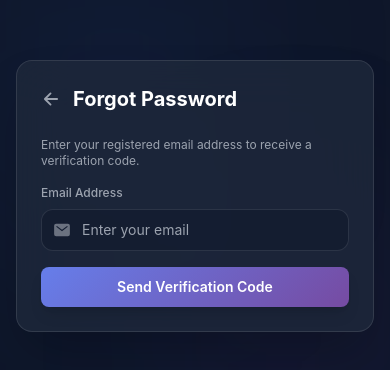
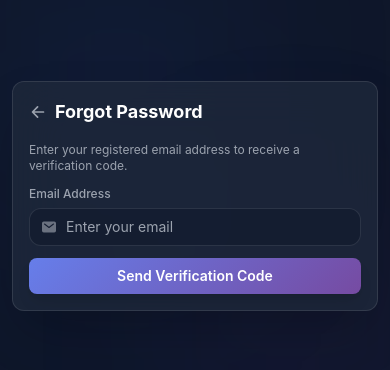
Before and after one commit to himanshuraj108/Apna_Lakshay_LMS, a React (Vite) app in the folder frontend/: page /forgot-password in a window 390 px wide. Shown: the part 226-596 px from the top of the page. Built offline with nearby package versions, Linux system fonts and the light colour scheme; no server answers.

Commit message:
Fix mobile responsiveness for ForgotPassword and ViewSeats pages

```diff
--- a/frontend/src/pages/ForgotPassword.jsx
+++ b/frontend/src/pages/ForgotPassword.jsx
@@ -82,7 +82,7 @@ const ForgotPassword = () => {
     };
 
     return (
-        <div className="min-h-screen relative flex items-center justify-center overflow-hidden bg-[#0f172a] p-4 sm:p-6 md:p-8">
+        <div className="min-h-screen relative flex items-center justify-center overflow-hidden bg-[#0f172a] p-3 sm:p-6 md:p-8">
             {/* Background elements similar to Login */}
             <div className="absolute inset-0 overflow-hidden">
                 <div className="absolute top-[20%] left-[10%] w-[40%] h-[40%] rounded-full bg-blue-600/10 blur-[100px]" />
@@ -92,14 +92,14 @@ const ForgotPassword = () => {
             <motion.div
                 initial={{ opacity: 0, y: 20 }}
                 animate={{ opacity: 1, y: 0 }}
-                className="w-full max-w-md relative z-10"
+                className="w-full max-w-[95vw] sm:max-w-md relative z-10"
             >
-                <div className="bg-[#1e293b]/80 backdrop-blur-xl border border-white/10 rounded-2xl sm:rounded-3xl p-6 sm:p-8 shadow-2xl">
-                    <div className="mb-6 flex items-center gap-3 sm:gap-4">
-                        <Link to="/login" className="text-gray-400 hover:text-white transition-colors">
-                            <IoArrowBack size={20} className="sm:w-6 sm:h-6" />
+                <div className="bg-[#1e293b]/80 backdrop-blur-xl border border-white/10 rounded-xl sm:rounded-2xl md:rounded-3xl p-4 sm:p-6 md:p-8 shadow-2xl">
+                    <div className="mb-4 sm:mb-6 flex items-center gap-2 sm:gap-3 md:gap-4">
+                        <Link to="/login" className="text-gray-400 hover:text-white transition-colors flex-shrink-0">
+                            <IoArrowBack size={18} className="sm:w-5 sm:h-5 md:w-6 md:h-6" />
                         </Link>
-                        <h2 className="text-xl sm:text-2xl font-bold text-white">
+                        <h2 className="text-lg sm:text-xl md:text-2xl font-bold text-white">
                             {step === 1 && 'Forgot Password'}
                             {step === 2 && 'Verify OTP'}
                             {step === 3 && 'Reset Password'}
@@ -107,14 +107,14 @@ const ForgotPassword = () => {
                     </div>
 
                     {error && (
-                        <div className="bg-red-500/10 border border-red-500/20 text-red-400 px-3 sm:px-4 py-2.5 sm:py-3 rounded-xl text-xs sm:text-sm mb-4 sm:mb-6">
+                        <div className="bg-red-500/10 border border-red-500/20 text-red-400 px-3 sm:px-4 py-2 sm:py-2.5 md:py-3 rounded-xl text-xs sm:text-sm mb-3 sm:mb-4 md:mb-6">
                             {error}
                         </div>
                     )}
 
                     {success && (
-                        <div className="bg-green-500/10 border border-green-500/20 text-green-400 px-3 sm:px-4 py-2.5 sm:py-3 rounded-xl text-xs sm:text-sm mb-4 sm:mb-6 flex items-center gap-2">
-                            <IoCheckmarkCircle size={16} className="sm:w-[18px] sm:h-[18px] flex-shrink-0" /> {success}
+                        <div className="bg-green-500/10 border border-green-500/20 text-green-400 px-3 sm:px-4 py-2 sm:py-2.5 md:py-3 rounded-xl text-xs sm:text-sm mb-3 sm:mb-4 md:mb-6 flex items-center gap-2">
+                            <IoCheckmarkCircle size={14} className="sm:w-4 sm:h-4 flex-shrink-0" /> {success}
                         </div>
                     )}
 
@@ -126,24 +126,24 @@ const ForgotPassword = () => {
                                 animate={{ opacity: 1, x: 0 }}
                                 exit={{ opacity: 0, x: -20 }}
                                 onSubmit={handleSendOTP}
-                                className="space-y-4 sm:space-y-6"
+                                className="space-y-3 sm:space-y-4 md:space-y-6"
                             >
                                 <p className="text-gray-400 text-xs sm:text-sm">Enter your registered email address to receive a verification code.</p>
                                 <div>
-                                    <label className="block text-xs sm:text-sm font-medium text-gray-400 mb-2">Email Address</label>
+                                    <label className="block text-xs sm:text-sm font-medium text-gray-400 mb-1.5 sm:mb-2">Email Address</label>
                                     <div className="relative">
-                                        <IoMail className="absolute top-1/2 -translate-y-1/2 left-3 sm:left-4 text-gray-500" size={18} />
+                                        <IoMail className="absolute top-1/2 -translate-y-1/2 left-3 sm:left-4 text-gray-500" size={16} />
                                         <input
                                             type="email"
                                             value={email}
                                             onChange={(e) => setEmail(e.target.value)}
-                                            className="w-full pl-10 sm:pl-11 pr-3 sm:pr-4 py-2.5 sm:py-3 bg-[#0f172a]/50 border border-white/10 rounded-xl focus:border-blue-500 transition-colors text-white outline-none text-sm sm:text-base"
+                                            className="w-full pl-9 sm:pl-10 md:pl-11 pr-3 sm:pr-4 py-2 sm:py-2.5 md:py-3 bg-[#0f172a]/50 border border-white/10 rounded-xl focus:border-blue-500 transition-colors text-white outline-none text-sm sm:text-base"
                                             placeholder="Enter your email"
                                             required
                                         />
                                     </div>
                                 </div>
-                                <Button variant="primary" type="submit" className="w-full text-sm sm:text-base py-2.5 sm:py-3" disabled={loading}>
+                                <Button variant="primary" type="submit" className="w-full text-sm sm:text-base py-2 sm:py-2.5 md:py-3" disabled={loading}>
                                     {loading ? 'Sending OTP...' : 'Send Verification Code'}
                                 </Button>
                             </motion.form>
--- a/frontend/src/pages/student/ViewSeats.jsx
+++ b/frontend/src/pages/student/ViewSeats.jsx
@@ -34,32 +34,32 @@ const ViewSeats = () => {
     };
 
     return (
-        <div className="min-h-screen p-6">
+        <div className="min-h-screen bg-[#0f172a] p-4 sm:p-6">
             <div className="max-w-7xl mx-auto">
                 <Link to="/student">
-                    <Button variant="secondary" className="mb-6">
+                    <Button variant="secondary" className="mb-4 sm:mb-6">
                         <IoArrowBack className="inline mr-2" /> Back to Dashboard
                     </Button>
                 </Link>
 
-                <h1 className="text-4xl font-bold bg-gradient-primary bg-clip-text text-transparent mb-2">
+                <h1 className="text-2xl sm:text-3xl md:text-4xl font-bold bg-gradient-primary bg-clip-text text-transparent mb-2">
                     Available Seats
                 </h1>
-                <p className="text-gray-400 mb-8">Click on any seat to view details and availability</p>
+                <p className="text-sm sm:text-base text-gray-400 mb-6 sm:mb-8">Click on any seat to view details and availability</p>
 
                 {loading ? (
                     <SkeletonLoader type="card" count={3} />
                 ) : (
                     <>
                         {/* Floor Selector */}
-                        <div className="flex gap-4 mb-6 overflow-x-auto pb-2">
+                        <div className="flex gap-2 sm:gap-4 mb-4 sm:mb-6 overflow-x-auto pb-2">
                             {floors.map((floor, index) => (
                                 <button
                                     key={floor._id}
                                     onClick={() => setSelectedFloor(index)}
-                                    className={`px-6 py-3 rounded-lg font-semibold transition-all whitespace-nowrap ${selectedFloor === index
-                                        ? 'bg-gradient-primary shadow-lg'
-                                        : 'bg-white/10 hover:bg-white/20'
+                                    className={`px-4 sm:px-6 py-2 sm:py-3 rounded-lg text-sm sm:text-base font-semibold transition-all whitespace-nowrap ${selectedFloor === index
+                                        ? 'bg-gradient-primary shadow-lg text-white'
+                                        : 'bg-white/10 hover:bg-white/20 text-gray-300'
                                         }`}
                                 >
                                     {floor.name}
@@ -81,21 +81,21 @@ const ViewSeats = () => {
 
                                 {/* Summary */}
                                 <Card>
-                                    <h3 className="text-xl font-bold mb-4">Floor Summary</h3>
-                                    <div className="grid grid-cols-1 md:grid-cols-3 gap-4">
-                                        <div className="bg-white/5 rounded-lg p-4">
-                                            <p className="text-gray-400 text-sm">Total Seats</p>
-                                            <p className="text-3xl font-bold">{floors[selectedFloor].rooms.reduce((acc, room) => acc + room.seats.length, 0)}</p>
+                                    <h3 className="text-lg sm:text-xl font-bold mb-3 sm:mb-4 text-white">Floor Summary</h3>
+                                    <div className="grid grid-cols-1 sm:grid-cols-3 gap-3 sm:gap-4">
+                                        <div className="bg-white/5 rounded-lg p-3 sm:p-4 border border-white/10">
+                                            <p className="text-gray-400 text-xs sm:text-sm mb-1">Total Seats</p>
+                                            <p className="text-2xl sm:text-3xl font-bold text-white">{floors[selectedFloor].rooms.reduce((acc, room) => acc + room.seats.length, 0)}</p>
                                         </div>
-                                        <div className="bg-white/5 rounded-lg p-4">
-                                            <p className="text-gray-400 text-sm">Occupied</p>
-                                            <p className="text-3xl font-bold text-red-400">
+                                        <div className="bg-white/5 rounded-lg p-3 sm:p-4 border border-white/10">
+                                            <p className="text-gray-400 text-xs sm:text-sm mb-1">Occupied</p>
+                                            <p className="text-2xl sm:text-3xl font-bold text-red-400">
                                                 {floors[selectedFloor].rooms.reduce((acc, room) => acc + room.seats.filter(s => s.isOccupied).length, 0)}
                                             </p>
                                         </div>
-                                        <div className="bg-white/5 rounded-lg p-4">
-                                            <p className="text-gray-400 text-sm">Available</p>
-                                            <p className="text-3xl font-bold text-green-400">
+                                        <div className="bg-white/5 rounded-lg p-3 sm:p-4 border border-white/10">
+                                            <p className="text-gray-400 text-xs sm:text-sm mb-1">Available</p>
+                                            <p className="text-2xl sm:text-3xl font-bold text-green-400">
                                                 {floors[selectedFloor].rooms.reduce((acc, room) => acc + room.seats.filter(s => !s.isOccupied).length, 0)}
                                             </p>
                                         </div>
```
